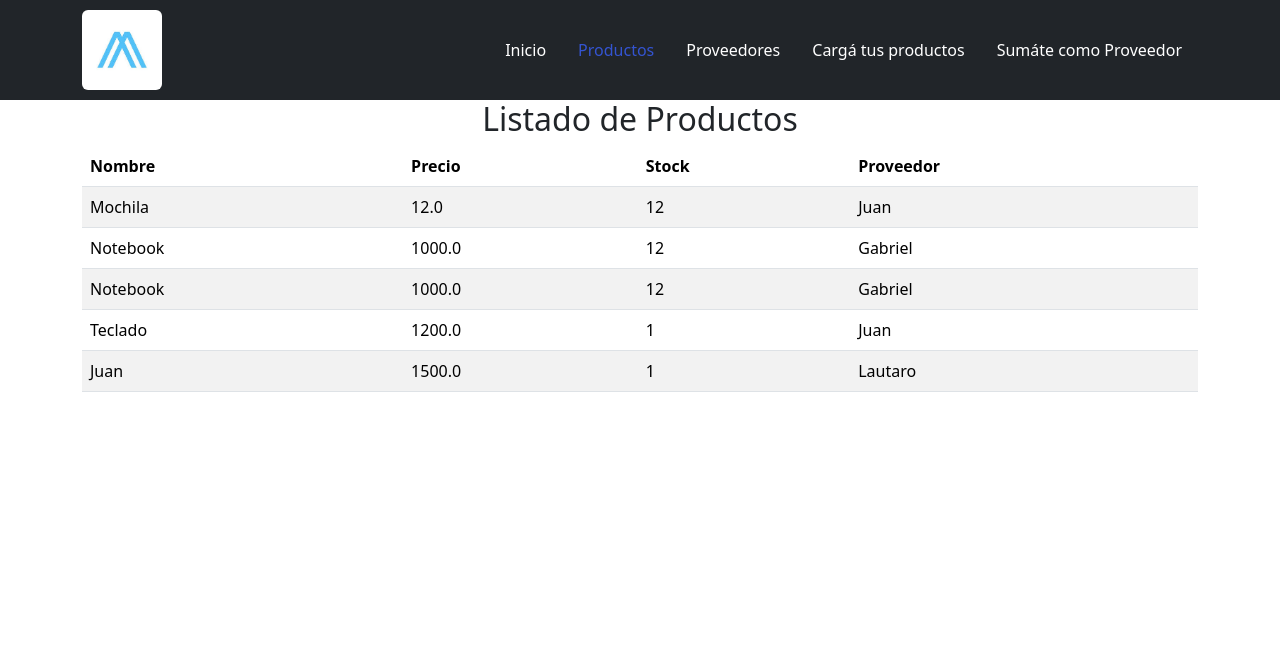
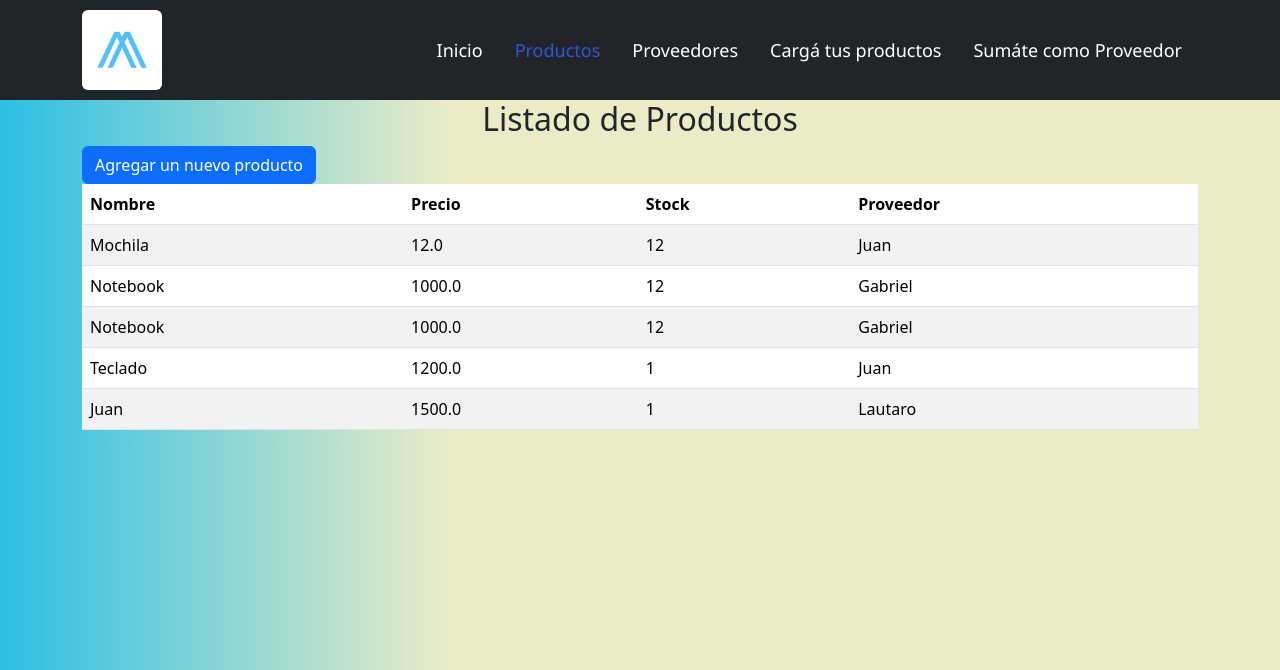
Before and after one commit to Gabriel071185/Tp-Django-Alkemy, a Django app: page /listado_productos/ in a window 1280 px wide. Shown: the top 670 px of the page. Run offline with Django 4.2, Linux system fonts and the light colour scheme; data comes from the database, SQL or seed files in the repository; both versions use the stored data as it was after the commit.

Commit message:
static y links

```diff
--- a/StockControl/StockControl/settings.py
+++ b/StockControl/StockControl/settings.py
@@ -118,7 +118,8 @@ USE_TZ = True
 # https://docs.djangoproject.com/en/4.2/howto/static-files/
 
 STATIC_URL = 'static/'
-STATICFILES_DIRS = [BASE_DIR/"static"]
+STATICFILES_DIRS = [BASE_DIR/"static",]
+
 
 # Default primary key field type
 # https://docs.djangoproject.com/en/4.2/ref/settings/#default-auto-field
--- a/StockControl/static/style/style.css
+++ b/StockControl/static/style/style.css
@@ -0,0 +1,7 @@
+li{
+    font-family:'Segoe UI', Tahoma, Geneva, Verdana, sans-serif;
+    font-size: large;
+}
+body {
+    background-image: linear-gradient(to right, #2bbfe4 , #eaecc6 35%);
+}
--- a/StockControl/templates/agregar_producto.html
+++ b/StockControl/templates/agregar_producto.html
@@ -7,13 +7,13 @@
 
 <div class="container mt-3">
     <div class="row justify-content-center">
-        <div class="col-md-6">
+        <div   class="col-md-6">
             <h2 class="text-center mb-4">Agregar Nuevo Producto</h2>
             <form method="post">
                 {% csrf_token %}
                 {% for field in form %}
                     <div class="form-group">
-                        <label class="mt-3" for="{{ field.id_for_label }}">{{ field.label }} : </label>
+                        <label class="mt-3 " for="{{ field.id_for_label }}">{{ field.label }} : </label>
                         <div class="input-group">
                             {{field}}
                         </div>
--- a/StockControl/templates/base.html
+++ b/StockControl/templates/base.html
@@ -8,6 +8,7 @@
     <title> {% block title  %}{% endblock %} </title>
     <link href="https://cdn.jsdelivr.net/npm/bootstrap@5.3.3/dist/css/bootstrap.min.css" rel="stylesheet" integrity="sha384-QWTKZyjpPEjISv5WaRU9OFeRpok6YctnYmDr5pNlyT2bRjXh0JMhjY6hW+ALEwIH" crossorigin="anonymous">
     <link rel="icon" type="image/x-icon" href="{% static 'img/Alkemy.ico' %}">
+    <link rel="stylesheet" type="text/css" href="{% static 'style/style.css' %}">
 </head>
 <body>
 
--- a/StockControl/templates/listado_producto.html
+++ b/StockControl/templates/listado_producto.html
@@ -1,5 +1,5 @@
  {% extends "base.html"  %}
- {% load static%}
+ {% load static %}
  {% block title %} Listado de Productos {% endblock %}
 
 
@@ -30,6 +30,12 @@
             </tr>
             {% endfor %}
         </tbody>
+        <a href="{% url 'agregar_producto' %}" class="btn btn-primary">Agregar un nuevo producto</a>
+
     </table>
 </div>
+
+
+
+
 {% endblock  %}
--- a/StockControl/templates/listado_proveedor.html
+++ b/StockControl/templates/listado_proveedor.html
@@ -35,6 +35,7 @@ Listado Proveedores
                 <td colspan="6">No hay proveedores disponibles.</td>
             </tr>
             {% endfor %}
+            <a href="{% url 'agregar_proveedor' %}" class="btn btn-primary">Agregar un nuevo proveedor</a>
         </tbody>
     </table>
 </div>
```
Also changed, not shown: StockControl/templates/agregar_proveedor.html (+4 -4 lines), StockControl/db.sqlite3.
